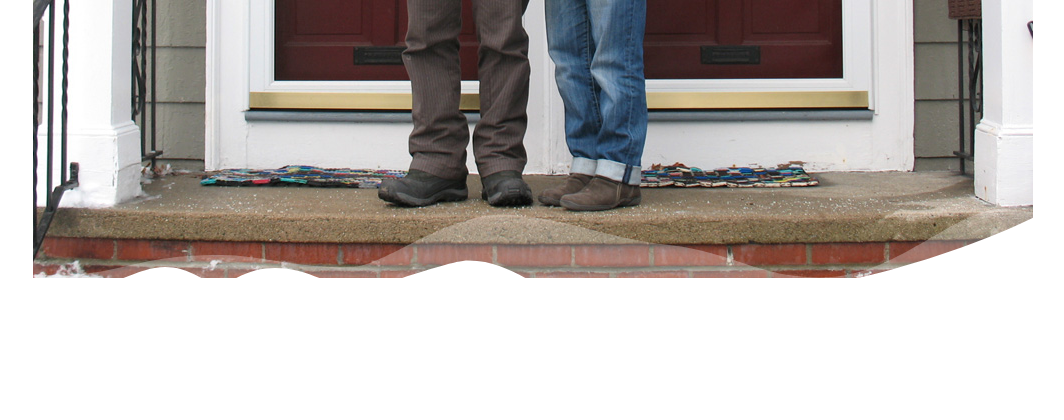
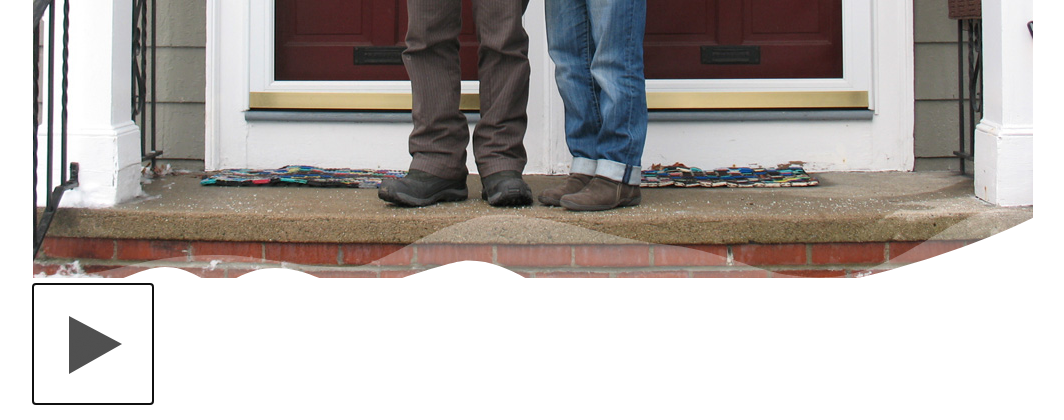
Before and after one commit to mrengy/xmas-ecard, a PHP site: page /index.php?r=play-down in a window 1280 px wide. Shown: the part 832-1252 px from the top of the page, without its empty margins (107-1171 px from the left). Before the commit the page ends 1110 px from the top, so only its background shows below. Run offline with PHP 8.4, Linux system fonts and the light colour scheme; some libraries are stand-ins or nearby versions.

Commit message:
checkpoint for global play button

```diff
--- a/css/ecard.css
+++ b/css/ecard.css
@@ -40,3 +40,26 @@ canvas#card{
 	background-image: url('../img/backgrounds/default.jpg');
 	background-repeat: no-repeat;
 }
+
+button{
+	background: none repeat scroll 0 0 transparent;
+	background-position:center center;
+    border: medium none;
+    border-spacing: 0;
+    color: #26589F;
+    margin: 0;
+    padding: 0;
+    text-align: center;
+    text-decoration: none;
+    text-indent: 0;
+}
+
+#play{
+	width:120px;
+	height:120px;
+	background-image:url('../img/play.png');
+}
+
+#play:active{
+	background-image:url('../img/play-down.png');
+}
--- a/index.php
+++ b/index.php
@@ -50,6 +50,7 @@
 		      <div class="bb-debug"></div>
 		    </div>
 			<canvas id="card" width="1000" height="750"></canvas>
+			<button id="play" type="button" autofocus="autofocus"></button>
 	    </div>
 
         <script src="//ajax.googleapis.com/ajax/libs/jquery/1.10.1/jquery.min.js"></script>
```
Also changed, not shown: img/play-down.png (added), img/play.png (added).
